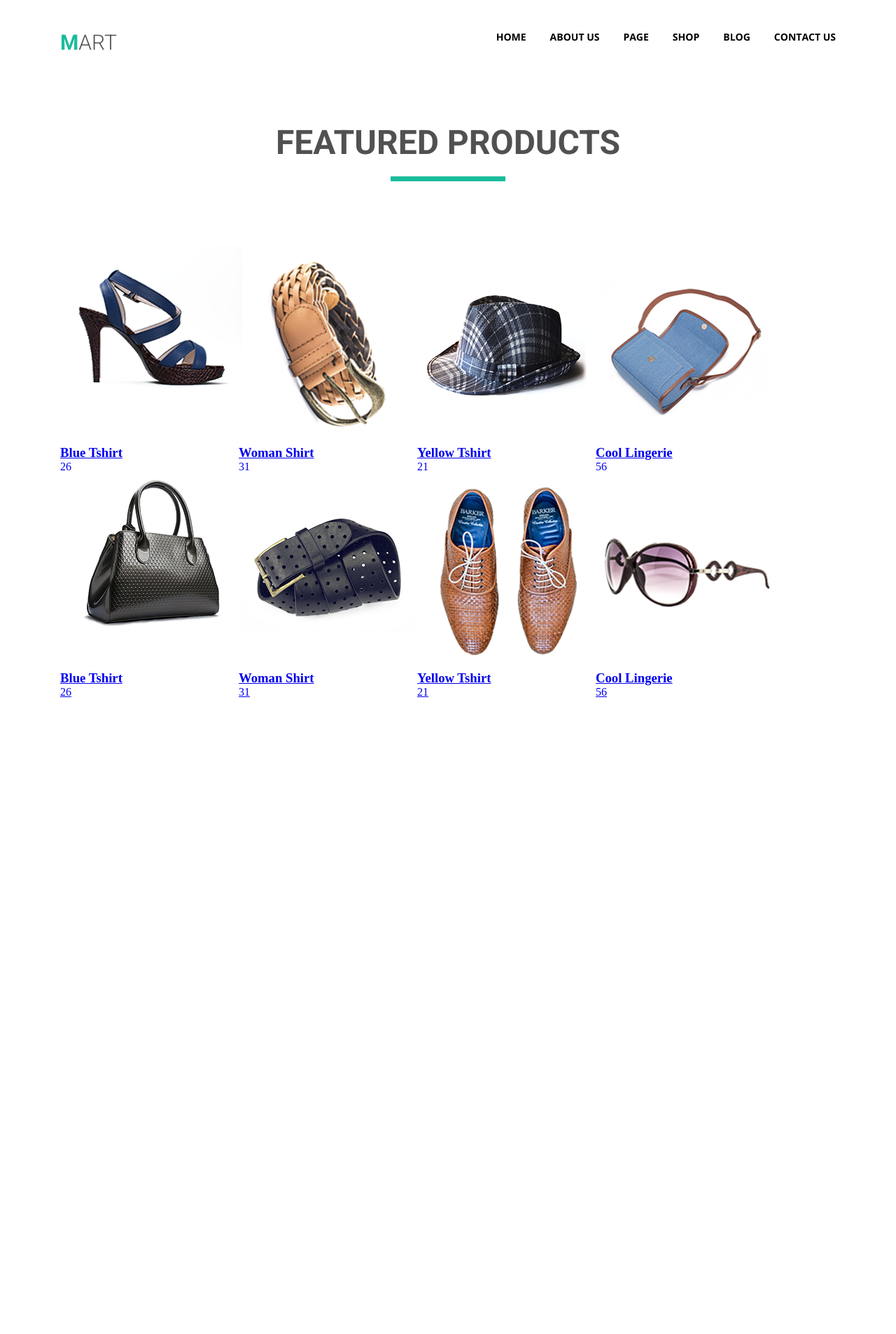
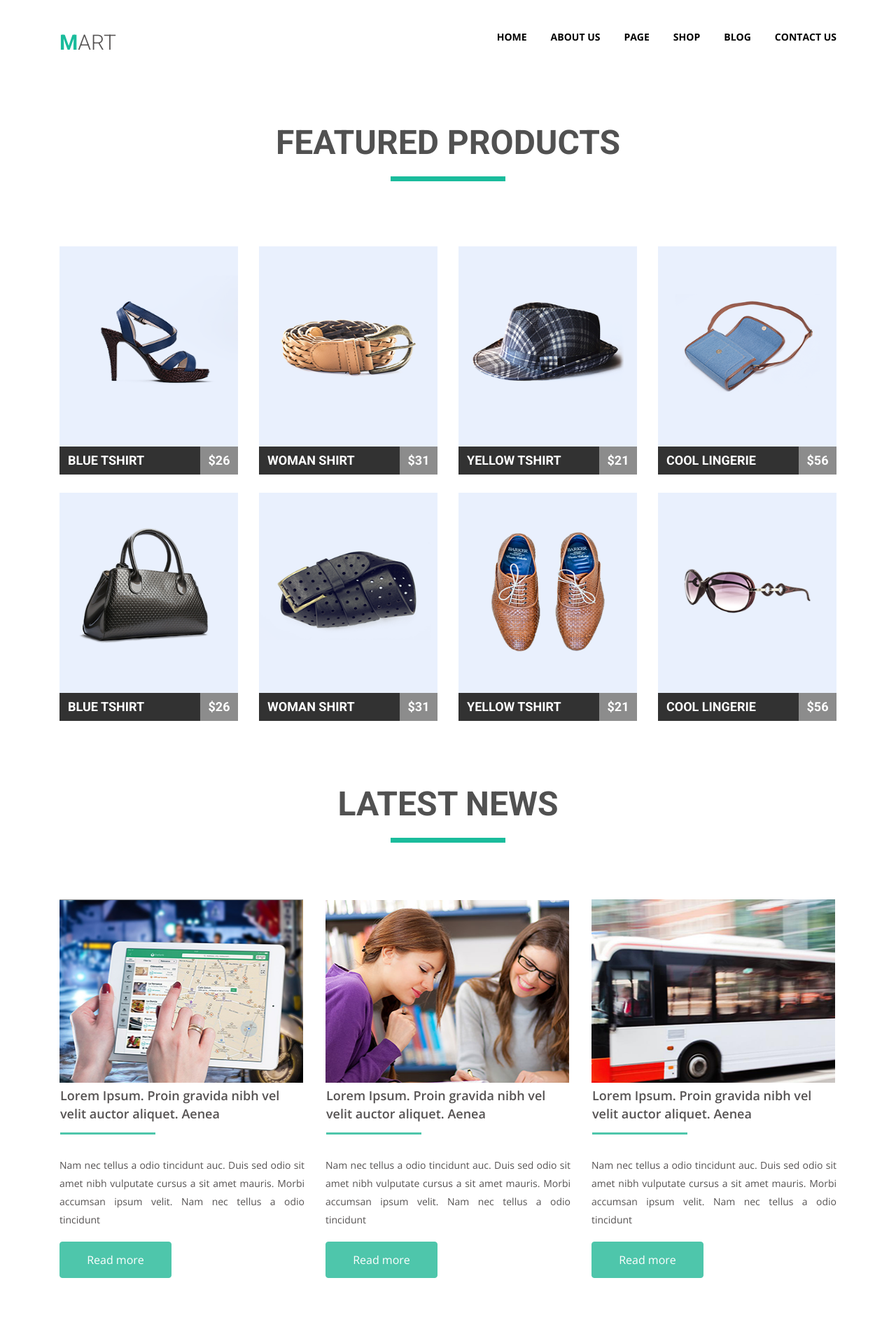
Before and after one commit to tania-voyat/goit-fe-course, a web app: file html+css/module-04/index.html in a window 1280 px wide. Shown: the whole page at 70% size. Before the commit the page ends 996 px from the top, so only its background shows below. Run offline with its HTML, style and script files only (its server is not run), Linux system fonts and the light colour scheme.

Commit message:
Added css to module 4

```diff
--- a/html+css/module-04/css/styles.css
+++ b/html+css/module-04/css/styles.css
@@ -11,7 +11,7 @@
 }
 
 .wrapper {
-    width: 1108px;
+    width: 1110px;
     margin: 0 auto;
 }
 
@@ -70,7 +70,14 @@
     line-height: 0.667;
     text-align: center;
     padding: 1px;
-        margin-bottom: 90px;
+}
+
+.featured {
+    margin-bottom: 92px;
+}
+
+.news {
+    margin-bottom: 80px;
 }
 
 h2::after {
@@ -83,12 +90,138 @@
     margin-top: 32px;
 }
 
-.products-list {
+.list {
     list-style: none;
+    margin-bottom: 106px;
 }
 
-.products-list-items {
+.list-items {
     width: 255px;
     height: 322px;
     float: left;
+    margin-right: 30px;
+    margin-bottom: 30px;
 }
+
+.list-items {
+    background-color: #e9f0fd;
+}
+
+.product-name-price {
+    width: 255px;
+    height: 40px;
+    background-color: rgb(50, 50, 50);
+}
+
+.list-items:hover .product-name-price {
+    background-color: #1ABC9C;
+}
+
+
+.product-name {
+    float: left;
+    font-family: "Roboto";
+    font-size: 18px;
+    text-transform: uppercase;
+    padding-top: 10px;
+    padding-bottom: 10px;
+    padding-left: 12px;
+}
+
+.product-name a {
+    color: white;
+}
+
+.price {
+    float: right;
+    width: 54px;
+    height: 40px;
+    background-color: rgba(255, 255, 255, 0.44);
+    font-family: "Roboto";
+    font-size: 18px;
+    font-weight: bold;
+    text-align: center;
+    padding-top: 10px;
+    padding-bottom: 10px;
+}
+
+.price a {
+    color: white;
+}
+
+.price::before {
+    content: "\0024";
+    color: white;
+}
+
+.list-items a {
+    text-decoration: none;
+}
+
+.list-items:nth-child(4n) {
+    margin-right: 0;
+}
+
+.list-items:nth-child(n + 5) {
+    margin-bottom: 0;
+}
+
+.blog-list-items {
+    float: left;
+    width: 350px;
+}
+
+.blog-list-items:not(:last-child) {
+    margin-right: 30px;
+}
+
+.news-list {
+    list-style: none;
+    margin-bottom: 80px;
+}
+
+.news-heading {
+    font-size: 18px;
+    font-family: "Open Sans";
+    color: rgb(85, 82, 82);
+    line-height: 26px;
+    font-weight: 600;
+    padding: 1px;
+}
+
+.news-heading::after {
+    content: "";
+    display: block;
+    background-color: rgb(78, 198, 171);
+    width: 136px;
+    height: 3px;
+    margin-top: 14px;
+    margin-bottom: 30px;
+}
+
+.news-text {
+    font-size: 14px;
+    font-family: "Open Sans";
+    color: rgb(85, 82, 82);
+    line-height: 26px;
+    margin-bottom: 18px;
+    text-align: justify;
+}
+
+.button {
+    border: 1px solid #4ec6ab;
+    margin: 0;
+    padding: 0;
+    font-size: 16px;
+    font-family: "Open Sans";
+    text-align: center;
+    width: 160px;
+    height: 52px;
+    background-color: #4ec6ab;
+    border-radius: 4px;
+}
+
+.button a {
+    color: rgb(255, 255, 255);
+    text-decoration: none;
+}
--- a/html+css/module-04/index.html
+++ b/html+css/module-04/index.html
@@ -9,11 +9,12 @@
     <link href="https://fonts.googleapis.com/css?family=Open+Sans:400,600,700|Roboto:300,400,700&display=swap" rel="stylesheet">
     <link rel="stylesheet" href="css/styles.css">
 </head>
+
 <body>
 <div class="wrapper">
     <header>
     <nav class="menu clearfix">
-     <h1 class="logo"> <a href="#">Mart</a></h1>
+     <h1 class="logo"><a href="#">Mart</a></h1>
      <ul class="menu-list clearfix">
         <li class="menu-list-items">Home</li>
         <li class="menu-list-items">About us</li>
@@ -26,52 +27,91 @@
     </header>
 
 <main>
-        <section class="products wrapper">
-            <h2 class="section-heading">Featured products</h2>
-            <ul class="products-list wrapper clearfix">
-                <li class="products-list-items">
-                    <a href="#"><img src="img/img_1.png" alt="Blue Tshirt" width="255" height="282"></a>
-                    <a href="#"><h3 class="products-names">Blue Tshirt</h3><span class="price">26</span></a>
-
+     <section class="section wrapper">
+        <h2 class="section-heading featured">Featured products</h2>
+        <ul class="list wrapper clearfix">
+            <li class="list-items">
+                <a href="#"><img src="img/product1.png" alt="Blue Tshirt" width="255" height="282"></a>
+                <div class="product-name-price">
+                    <h3 class="product-name"><a href="#">Blue Tshirt</a></h3>
+                    <div class="price"><a href="#">26</a></div>
+                </div>
             </li>
-                <li class="products-list-items">
-                    <a href="#"><img src="img/img_2.png" alt="Woman Shirt" width="255" height="282"></a>
-                    <a href="#"><h3 class="products-names">Woman Shirt</h3><span class="price">31</span></a>
-
+            <li class="list-items">
+                <a href="#"><img src="img/product2.png" alt="Woman Shirt" width="255" height="282"></a>
+                <div class="product-name-price">
+                    <h3 class="product-name"><a href="#">Woman Shirt</a></h3>
+                    <div class="price"><a href="#">31</a></div>
+                </div>
             </li>
-                <li class="products-list-items">
-                    <a href="#"><img src="img/img_3.png" alt="Yellow Tshirt" width="255" height="282"></a>
-                    <a href="#"><h3 class="products-names">Yellow Tshirt</h3><span class="price">21</span></a>
-
+            <li class="list-items">
+                <a href="#"><img src="img/product3.png" alt="Yellow Tshirt" width="255" height="282"></a>
+                <div class="product-name-price">
+                    <h3 class="product-name"><a href="#">Yellow Tshirt</a></h3>
+                    <div class="price"><a href="#">21</a></div>
+                </div>
             </li>
-                <li class="products-list-items">
-                    <a href="#"><img src="img/img_4.png" alt="" width="255" height="282"></a>
-                    <a href="#"><h3 class="products-names">Cool Lingerie</h3><span class="price">56</span></a>
-
+            <li class="list-items">
+                <a href="#"><img src="img/product4.png" alt="" width="255" height="282"></a>
+                <div class="product-name-price">
+                    <h3 class="product-name"><a href="#">Cool Lingerie</a></h3>
+                    <div class="price"><a href="#">56</a></div>
+                </div>
             </li>
-                <li class="products-list-items">
-                    <a href="#"><img src="img/img_5.png" alt="Blue Tshirt" width="255" height="282"></a>
-                    <a href="#"><h3 class="products-names">Blue Tshirt</h3><span class="price">26</span></a>
-
+            <li class="list-items">
+                <a href="#"><img src="img/product5.png" alt="Blue Tshirt" width="255" height="282"></a>
+                <div class="product-name-price">
+                    <h3 class="product-name"><a href="#">Blue Tshirt</a></h3>
+                    <div class="price"><a href="#">26</a></div>
+                </div>
             </li>
-                <li class="products-list-items">
-                    <a href="#"><img src="img/img_6.png" alt="Woman Shirt" width="255" height="282"></a>
-                    <a href="#"><h3 class="products-names">Woman Shirt</h3><span class="price">31</span></a>
+            <li class="list-items">
+                <a href="#"><img src="img/product6.png" alt="Woman Shirt" width="255" height="282"></a>
+                <div class="product-name-price">
+                    <h3 class="product-name"><a href="#">Woman Shirt</a></h3>
+                    <div class="price"><a href="#">31</a></div>
+                </div>
             </li>
-
-                <li class="products-list-items">
-                    <a href="#"><img src="img/img_7.png" alt="Yellow Tshirt" width="255" height="282"></a>
-                    <a href="#"><h3 class="product-names">Yellow Tshirt</h3><span class="price">21</span></a>
-
+            <li class="list-items">
+                <a href="#"><img src="img/product7.png" alt="Yellow Tshirt" width="255" height="282"></a>
+                <div class="product-name-price">
+                    <h3 class="product-name"><a href="#">Yellow Tshirt</a></h3>
+                    <div class="price"><a href="#">21</a></div>
+                </div>
             </li>
-                <li class="products-list-items">
-                    <a href="#"><img src="img/img_8.png" alt="Cool Lingerie" width="255" height="282"></a>
-                    <a href="#"><h3 class="product-names">Cool Lingerie</h3><span class="price">56</span></a>
+            <li class="list-items">
+                <a href="#"><img src="img/product8.png" alt="Cool Lingerie" width="255" height="282"></a>
+                <div class="product-name-price">
+                    <h3 class="product-name"><a href="#">Cool Lingerie</a></h3>
+                    <div class="price"><a href="#">56</a></div>
+                </div>
+            </li>
+        </ul>
+    </section>
+        <section class="section wrapper">
+            <h2 class="section-heading news">Latest News</h2>
+            <ul class="news-list wrapper clearfix">
+                <li class="blog-list-items">
+                    <img src="img/blog_1.png" alt="" width="348" height="262">
+                    <h3 class="news-heading">Lorem Ipsum. Proin gravida nibh vel velit auctor aliquet. Aenea</h3>
+                    <p class="news-text">Nam nec tellus a odio tincidunt auc. Duis sed odio sit amet nibh vulputate cursus a sit amet mauris. Morbi accumsan ipsum velit. Nam nec tellus a odio tincidunt</p>
+                    <button class="button"><a href="#">Read more</a></button>
+                </li>
+                <li class="blog-list-items">
+                    <img src="img/blog_2.png" alt="" width="348" height="262">
+                    <h3 class="news-heading">Lorem Ipsum. Proin gravida nibh vel velit auctor aliquet. Aenea</h3>
+                    <p class="news-text">Nam nec tellus a odio tincidunt auc. Duis sed odio sit amet nibh vulputate cursus a sit amet mauris. Morbi accumsan ipsum velit. Nam nec tellus a odio tincidunt</p>
+                    <button class="button"><a href="#">Read more</a></button>
+                </li>
+                <li class="blog-list-items">
+                    <img src="img/blog_3.png" alt="" width="348" height="262">
+                    <h3 class="news-heading">Lorem Ipsum. Proin gravida nibh vel velit auctor aliquet. Aenea</h3>
+                    <p class="news-text">Nam nec tellus a odio tincidunt auc. Duis sed odio sit amet nibh vulputate cursus a sit amet mauris. Morbi accumsan ipsum velit. Nam nec tellus a odio tincidunt</p>
+                    <button class="button"><a href="#">Read more</a></button>
                 </li>
             </ul>
         </section>
     </main>
-
 </div>
 </body>
 </html>
```
Also changed, not shown: html+css/module-04/img/blog_1.png (added), html+css/module-04/img/blog_2.png (added), html+css/module-04/img/blog_3.png (added), html+css/module-04/img/product2.png (added), html+css/module-04/img/product3.png (added), html+css/module-04/img/product4.png (added), html+css/module-04/img/product5.png (added), html+css/module-04/img/product6.png (added), html+css/module-04/img/product7.png (added), html+css/module-04/img/product8.png (added). Lines whose indentation alone changed are shown as unchanged.
